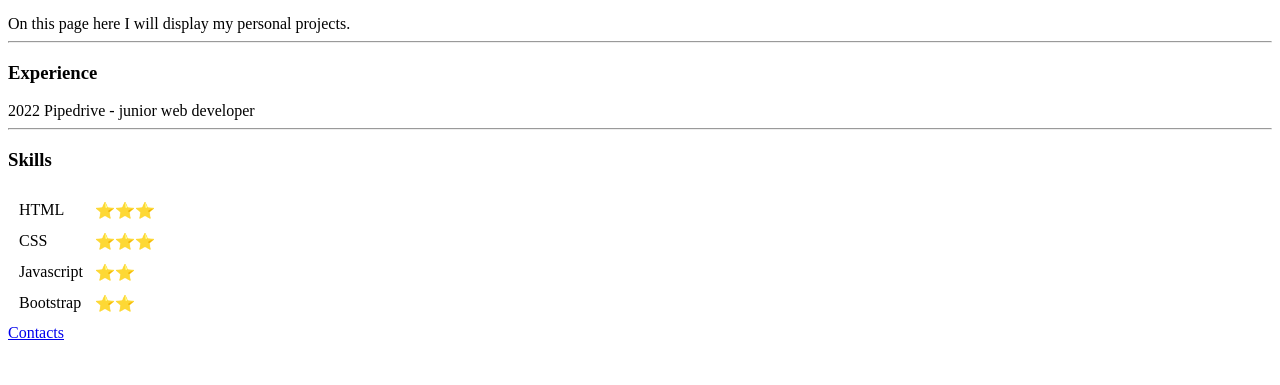
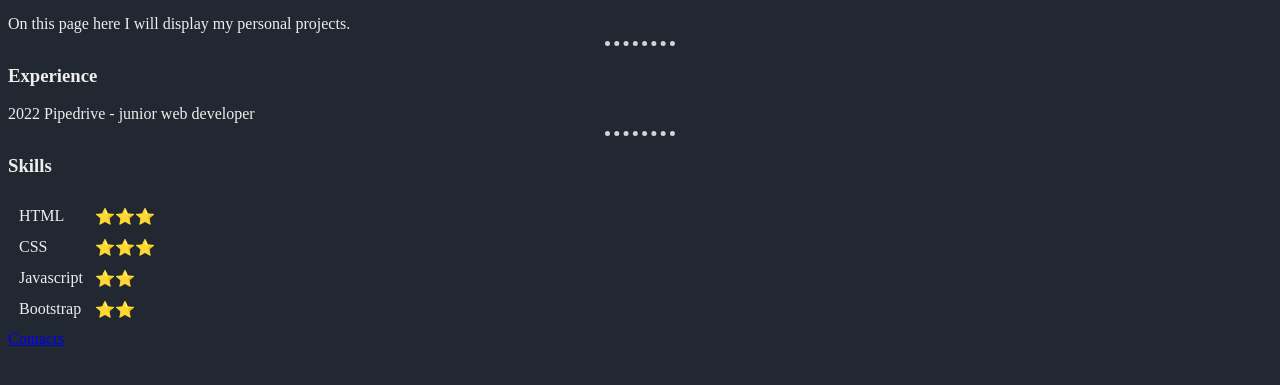
Before and after one commit to vatsarr/my-first-page, a plain HTML site: page index.html in a window 1280 px wide. Shown: the part 241-626 px from the top of the page. Drawn offline with Linux system fonts and the light colour scheme.

Commit message:
some css

```diff
--- a/index.html
+++ b/index.html
@@ -2,7 +2,23 @@
 <html>
   <head>
     <meta charset="utf-8" />
-    <title>vatsarr - My first project ✨</title>
+    <title>vatsarr - My first page ✨</title>
+
+    <style>
+      body {
+        background-color: #222831;
+        color: #eeeeee;
+      }
+
+      hr {
+        border-style: none;
+        border-width: 5px;
+        border-top-style: dotted;
+        height: 5%;
+        max-width: 70px;
+        color: lightgray;
+      }
+    </style>
   </head>
 
   <header>
```
